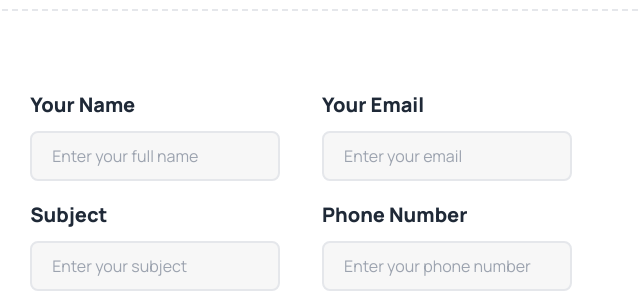
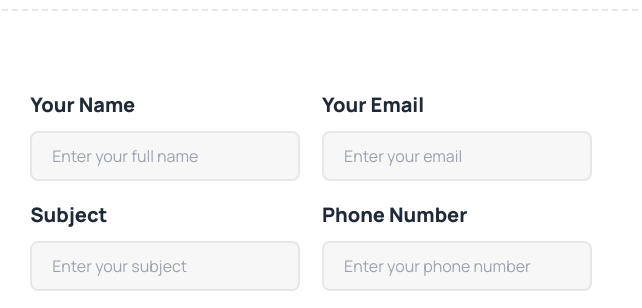
Before and after one commit to INDR0802/b9-a3, a plain HTML site: page index.html in a window 1280 px wide. Shown: the part 4060-4368 px from the top of the page, 565-1207 px from the left. Drawn offline with nearby package versions, Linux system fonts and the light colour scheme.

Commit message:
final submission

```diff
--- a/index.html
+++ b/index.html
@@ -449,24 +449,24 @@
                 <div class="flex flex-col lg:flex-row gap-5">
                     <div class="flex-1 space-y-3">
                         <h1 class="text-xl font-extrabold">Your Name</h1>
-                        <input type="text" class="border-2 bg-[#13131808] w-full lg:w-[250px] h-[50px] rounded-lg p-5"
+                        <input type="text" class="border-2 bg-[#13131808] w-full lg:w-[270px] h-[50px] rounded-lg p-5"
                             placeholder="Enter your full name">
                     </div>
                     <div class="flex-1 space-y-3">
                         <h1 class="text-xl font-extrabold">Your Email</h1>
-                        <input type="email" class="border-2 bg-[#13131808] w-full lg:w-[250px] h-[50px] rounded-lg p-5"
+                        <input type="email" class="border-2 bg-[#13131808] w-full lg:w-[270px] h-[50px] rounded-lg p-5"
                             placeholder="Enter your email">
                     </div>
                 </div>
                 <div class="flex flex-col lg:flex-row gap-5">
                     <div class="flex-1 space-y-3">
                         <h1 class="text-xl font-extrabold">Subject</h1>
-                        <input type="text" class="border-2 bg-[#13131808] w-full lg:w-[250px] h-[50px] rounded-lg p-5"
+                        <input type="text" class="border-2 bg-[#13131808] w-full lg:w-[270px] h-[50px] rounded-lg p-5"
                             placeholder="Enter your subject">
                     </div>
                     <div class="flex-1 space-y-3">
                         <h1 class="text-xl font-extrabold">Phone Number</h1>
-                        <input type="number" class="border-2 bg-[#13131808] w-full lg:w-[250px] h-[50px] rounded-lg p-5"
+                        <input type="number" class="border-2 bg-[#13131808] w-full lg:w-[270px] h-[50px] rounded-lg p-5"
                             placeholder="Enter your phone number">
                     </div>
                 </div>
```
